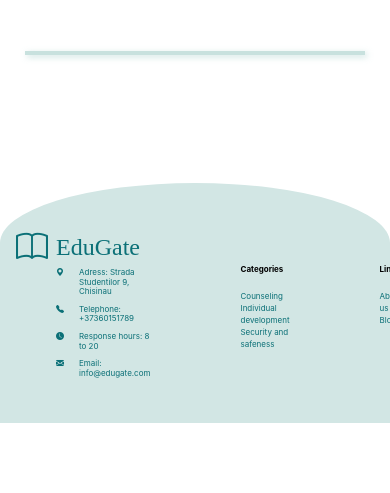
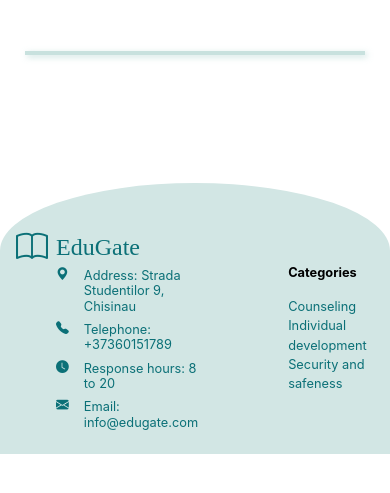
Before and after one commit to alexandru-bujor/EduGate_Project, a Flask app: template templates/parent_dashboard.html in a window 390 px wide. Shown: the part 255-748 px from the top of the page. Run offline with Flask 3, Linux system fonts and the light colour scheme; the template is opened without the code that fills it, so the values that code supplies are empty.

Commit message:
Made Student Dashboard responsive.

```diff
--- a/templates/footer.html
+++ b/templates/footer.html
@@ -8,7 +8,7 @@
             <ul class="generalInfo-footer">
                 <li class="listInfo">
                     <i class="bi bi-geo-alt-fill"></i>
-                    <h1>Adress:  Strada Studentilor 9, Chisinau</h1>
+                    <h1>Address:  Strada Studentilor 9, Chisinau</h1>
                 </li>
                 <li class="listInfo">
                     <i class="bi bi-telephone-fill"></i>
@@ -49,7 +49,7 @@
     .footer {
         position: absolute;
         background-color: var(--main-color);
-        height: 15rem;
+        /*height: 15rem;*/
         width: 100%;
         margin-top: 5rem;
         border-top-left-radius: 60% 30%;
@@ -64,6 +64,7 @@
     .info {
         display: flex;
         flex-direction: row;
+
     }
 
     .generalInfo-footer {
@@ -111,30 +112,31 @@
 
     @media (max-width: 768px) {
         .listInfo i {
-            font-size: 0.7rem;
+            font-size: 0.9rem;
         }
 
         .listInfo h1 {
-            font-size: 0.7rem;
+            font-size: 0.9rem;
         }
 
         .otherInfo {
-            font-size: 0.7rem;
+            font-size: 0.9rem;
         }
     }
 
     @media (max-width: 576px) {
         .listInfo i {
-            font-size: 0.5rem;
+            font-size: 0.8rem;
         }
 
         .listInfo h1 {
-            font-size: 0.5rem;
+            font-size: 0.8rem;
         }
 
         .otherInfo {
-            font-size: 0.5rem;
+            font-size: 0.8rem;
         }
+
     }
 
 </style>
--- a/templates/student_dashboard.html
+++ b/templates/student_dashboard.html
@@ -51,7 +51,7 @@
                 <p class="title"> Statistics   <i class="bi bi-bar-chart"></i></p>
                 <div class="child-chart">
                     <div class="chart-container">
-                        <canvas id="chart-{{student.student_id}}" class="my-chart" width="287" height="287" style="display: block; box-sizing: border-box; height: 230px; width: 230px;"></canvas>
+                        <canvas id="chart-{{student.student_id}}" class="my-chart" width="287" height="287" style="display: block; box-sizing: border-box; height: 80%; width: 80%;"></canvas>
                     </div>
                     <div class="details">
                         <ul>
@@ -101,7 +101,7 @@
 
     </div>
 
-    {% include 'footer.html' %}
+<!--    {% include 'footer.html' %}-->
 
  <script>
     // Open and close modals
```
Also changed, not shown: static/css/styles_student.css (+61 -13 lines).
